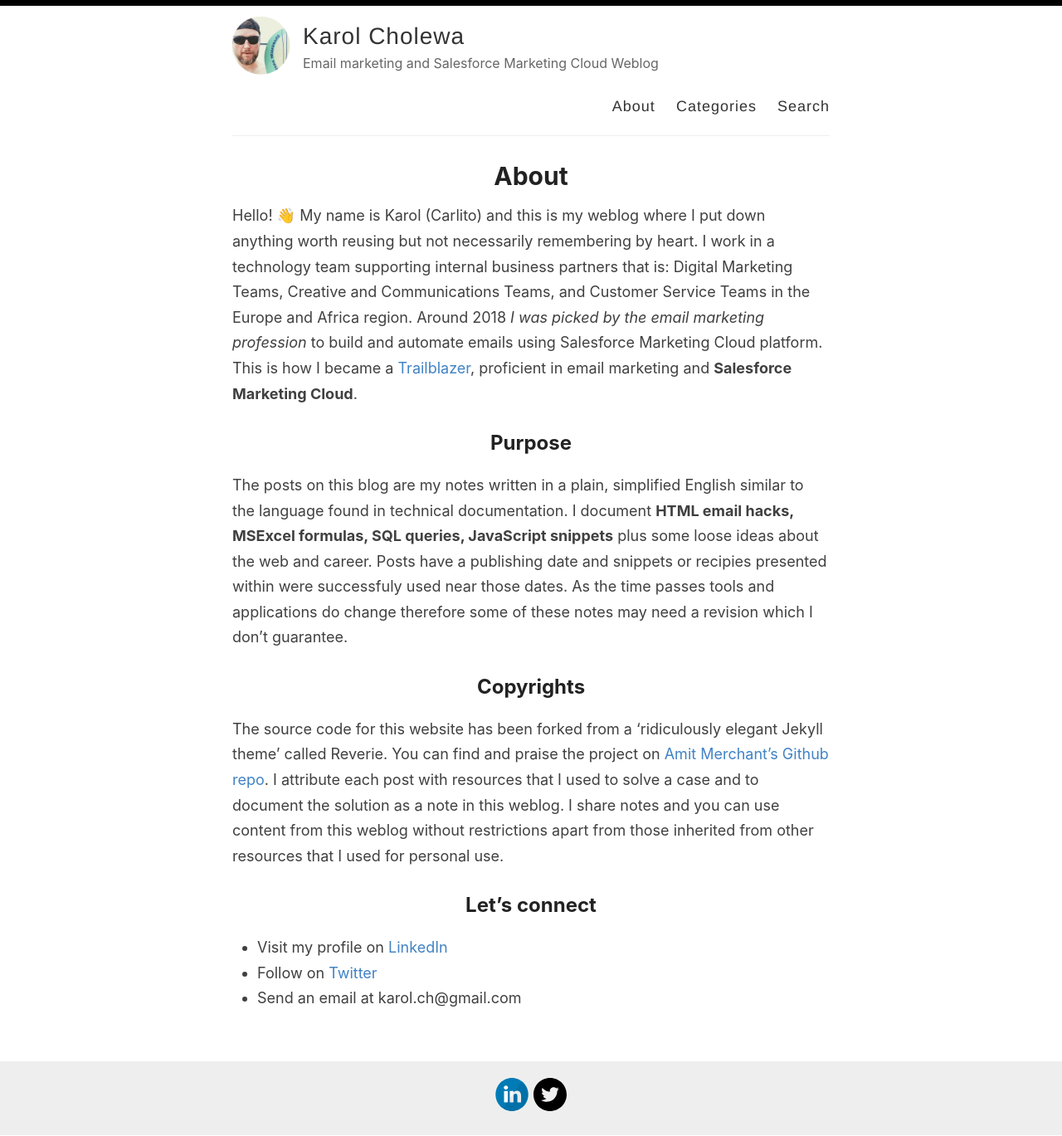
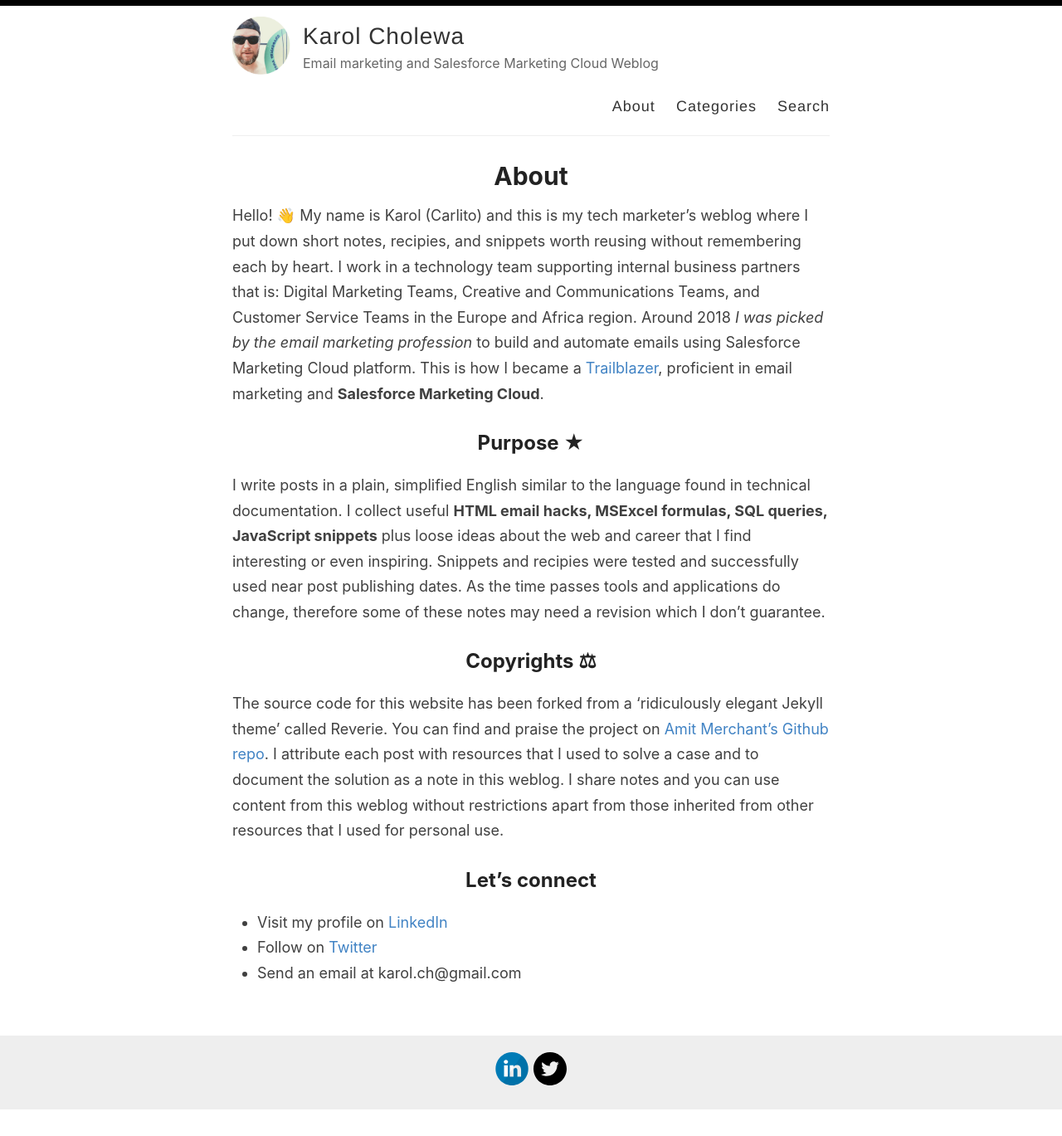
Before and after one commit to karolcholewa/blog, a Jekyll site: the page built from _pages/about.md, in a window 1280 px wide. Shown: the whole page at 83% size. Built offline with Jekyll 4.4.1, drawn with Linux system fonts in a browser that asks for light colours; after the commit the page ends 1338 px from its top, so only the background shows below that.

Commit message:
updated About

```diff
--- a/_pages/about.md
+++ b/_pages/about.md
@@ -4,14 +4,14 @@ title: About
 permalink: /about/
 ---
 
-Hello! 👋 My name is Karol (Carlito) and this is my weblog where I put down anything worth reusing but not necessarily remembering by heart. I work in a technology team supporting internal business partners that is: Digital Marketing Teams, Creative and Communications Teams, and Customer Service Teams in the Europe and Africa region. Around 2018 *I was picked by the email marketing profession* to build and automate emails using Salesforce Marketing Cloud platform. This is how I became a [Trailblazer](https://trailblazer.me/id/kcholewa), proficient in email marketing and **Salesforce Marketing Cloud**.
+Hello! 👋 My name is Karol (Carlito) and this is my tech marketer's weblog where I put down short notes, recipies, and snippets worth reusing without remembering each by heart. I work in a technology team supporting internal business partners that is: Digital Marketing Teams, Creative and Communications Teams, and Customer Service Teams in the Europe and Africa region. Around 2018 *I was picked by the email marketing profession* to build and automate emails using Salesforce Marketing Cloud platform. This is how I became a [Trailblazer](https://trailblazer.me/id/kcholewa), proficient in email marketing and **Salesforce Marketing Cloud**.
 
 
-## Purpose
+## Purpose ★
 
-The posts on this blog are my notes written in a plain, simplified English similar to the language found in technical documentation. I document **HTML email hacks, MSExcel formulas, SQL queries, JavaScript snippets**  plus some loose ideas about the web and career. Posts have a publishing date and snippets or recipies presented within were successfuly used near those dates. As the time passes tools and applications do change therefore some of these notes may need a revision which I don't guarantee.
+I write posts in a plain, simplified English similar to the language found in technical documentation. I collect useful **HTML email hacks, MSExcel formulas, SQL queries, JavaScript snippets**  plus loose ideas about the web and career that I find interesting or even inspiring. Snippets and recipies were tested and successfully used near post publishing dates. As the time passes tools and applications do change, therefore some of these notes may need a revision which I don't guarantee.
 
-## Copyrights
+## Copyrights ⚖
 
 The source code for this website has been forked from a 'ridiculously elegant Jekyll theme' called Reverie. You can find and praise the project on [Amit Merchant's Github repo](https://github.com/amitmerchant1990/reverie).
 I attribute each post with resources that I used to solve a case and to document the solution as a note in this weblog.
```
